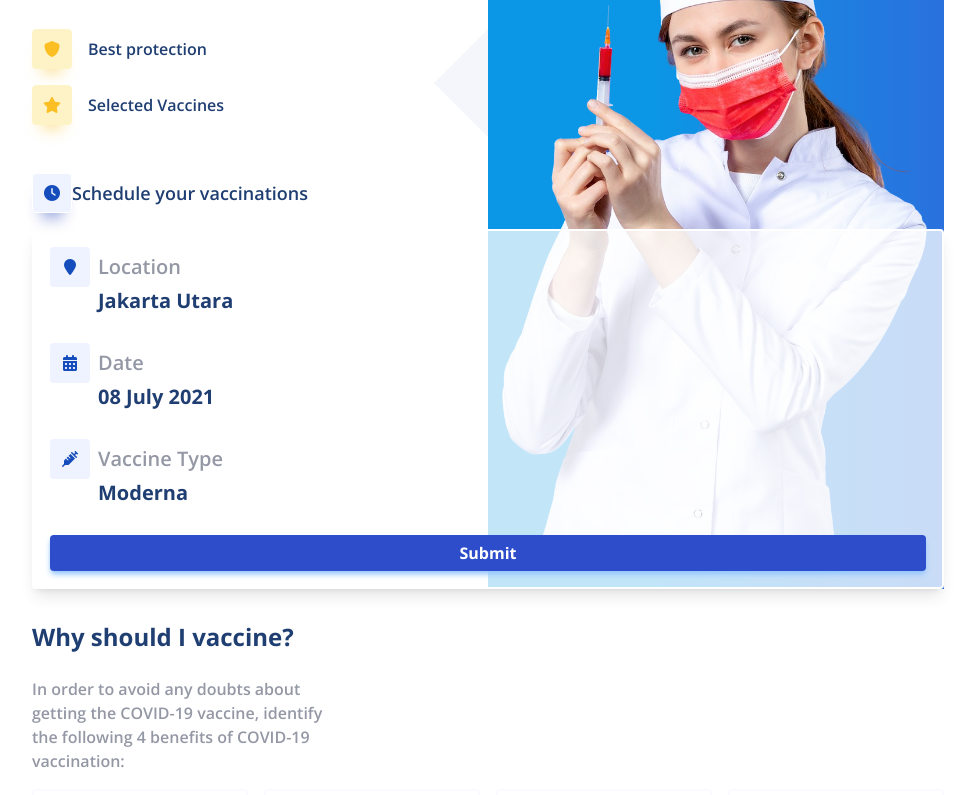
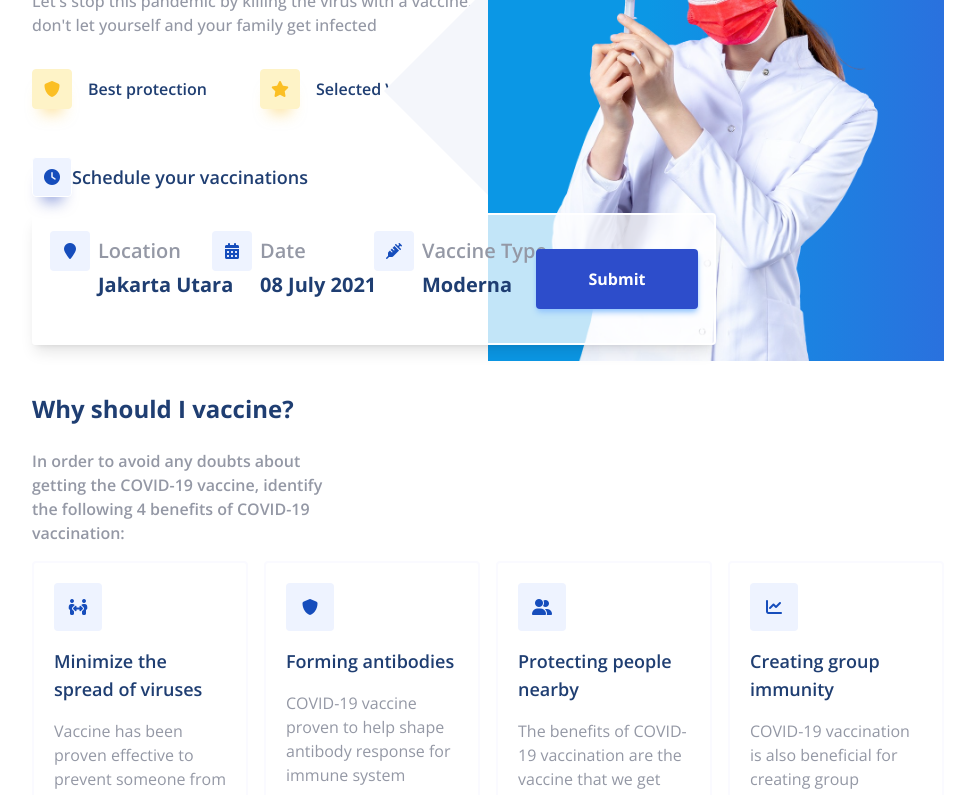
Before and after one commit to ajcarrillo/vaccine, a website: page index.html in a window 1280 px wide. Shown: the part 263-1058 px from the top of the page, without its empty margins (152-1130 px from the left). Drawn offline with nearby package versions, Linux system fonts and the light colour scheme; files that its build step writes are made by us from their sources.

Commit message:
hero, preparation and footer section tablet view

```diff
--- a/index.html
+++ b/index.html
@@ -441,7 +441,7 @@
   </main>
   <footer class="bg-blue-150 footer">
     <div class="container py-4">
-      <div class="grid">
+      <div class="grid lg:grid-cols-2">
         <div class="">
           <h2 class="text-xl font-bold text-blue-750 mb-4">Vaccination</h2>
           <p class="font-semibold">Our goal is to help the world free from the ongoing pandemic</p>
--- a/src/assets/css/vaccine.css
+++ b/src/assets/css/vaccine.css
@@ -344,7 +344,7 @@ p {
         @apply absolute bottom-0 w-full;
     }
 
-    .preparation-list-item {
+    .preparation-list {
         @apply w-1/2 ml-auto;
     }
 
@@ -366,6 +366,41 @@ p {
         height: 100%;
     }
 
+    .hero-title {
+        @apply text-6xl;
+    }
+
+    .hero-list {
+        @apply grid grid-cols-2
+    }
+
+    .hero-list-container::after {
+        border-top: 104px solid transparent;
+        border-right: 104px solid #f4f6fb;
+        border-bottom: 104px solid transparent;
+        top: -82px;
+    }
+
+    .schedule-vax {
+        @apply pb-4;
+    }
+
+    .schedule-vax-form {
+        @apply w-3/4;
+    }
+
+    .schedule-vax-list {
+        @apply grid grid-cols-4
+    }
+
+    .submit-button {
+        @apply self-center
+    }
+
+    .submit-button>button {
+        height: 60px
+    }
+
     .why-should-intro {
         @apply w-1/3;
     }
@@ -373,4 +408,13 @@ p {
     .why-cards-container {
         @apply grid grid-cols-4 gap-4;
     }
+
+    .hero-gradient-white {
+        height: 40%;
+    }
+
+    .preparation-img {
+        background-size: contain;
+        background-position: center;
+    }
 }
```
